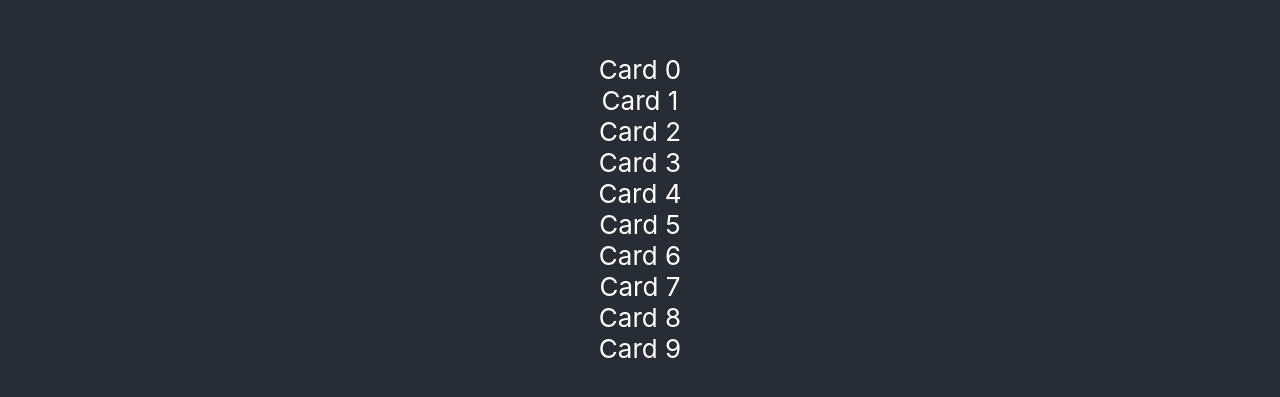
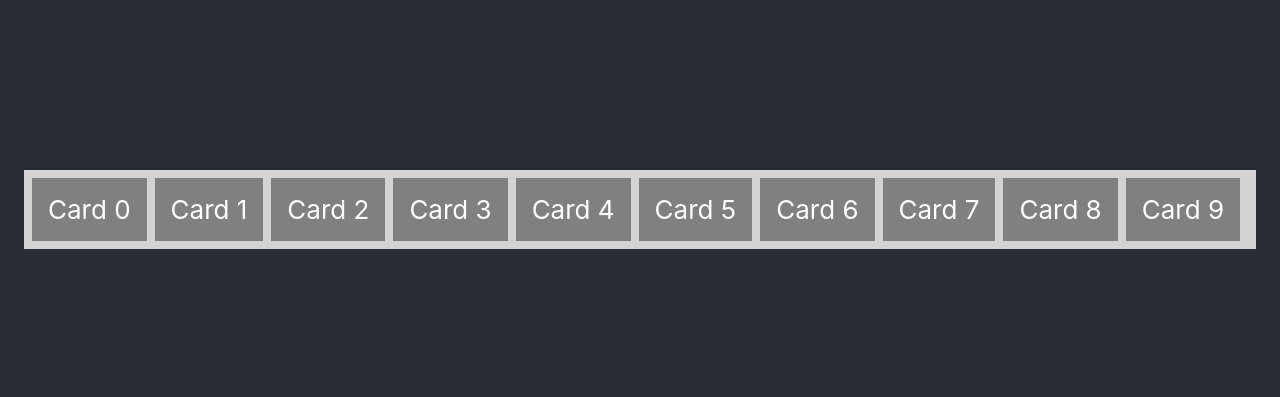
Before and after one commit to kalebal/metartrivia, a React (Create React App) app: page / in a window 1280 px wide. Shown: the part 191-588 px from the top of the page. Built offline with nearby package versions, Linux system fonts and the light colour scheme.

Commit message:
now it's horizontal (and styled!)

```diff
--- a/src/game/drag-drop-context.tsx
+++ b/src/game/drag-drop-context.tsx
@@ -19,6 +19,13 @@ const reorder = (list: Card[], startIndex: number, endIndex: number) => {
   return result
 }
 
+const getListStyle = (isDraggingOver: boolean) => ({
+  background: isDraggingOver ? 'lightblue' : 'lightgrey',
+  display: 'flex',
+  padding: 8,
+  overflow: 'auto',
+})
+
 export const DragDropList = () => {
   const [state, setState] = useState(initial)
 
@@ -38,9 +45,13 @@ export const DragDropList = () => {
 
   return (
     <DragDropContext onDragEnd={handleDragEnd}>
-      <Droppable droppableId="list">
-        {(provided) => (
-          <div ref={provided.innerRef} {...provided.droppableProps}>
+      <Droppable droppableId="list" direction="horizontal">
+        {(provided, snapshot) => (
+          <div
+            ref={provided.innerRef}
+            {...provided.droppableProps}
+            style={getListStyle(snapshot.isDraggingOver)}
+          >
             {state.map((Card: Card, index: number) => (
               <CardItem Card={Card} index={index} key={Card.id} />
             ))}
--- a/src/game/item.tsx
+++ b/src/game/item.tsx
@@ -5,6 +5,14 @@ export type Card = {
   id: string
   content: string
 }
+
+const getItemStyle = (isDragging: boolean, draggableStyle: any) => ({
+  userSelect: 'none',
+  padding: 16,
+  margin: `0 ${8}px 0 0`,
+  background: isDragging ? '#003c00' : 'grey',
+  ...draggableStyle,
+})
 
 export type CardProps = {
   Card: Card
@@ -14,11 +22,15 @@ export const CardItem = (props: CardProps) => {
   const { Card, index } = props
   return (
     <Draggable draggableId={Card.id} index={index} key={Card.id}>
-      {(provided) => (
+      {(provided, snapshot) => (
         <div
           ref={provided.innerRef}
           {...provided.draggableProps}
           {...provided.dragHandleProps}
+          style={getItemStyle(
+            snapshot.isDragging,
+            provided.draggableProps.style
+          )}
         >
           {Card.content}
         </div>
```
Also changed, not shown: src/game/timeline.tsx (+0 -17 lines).
